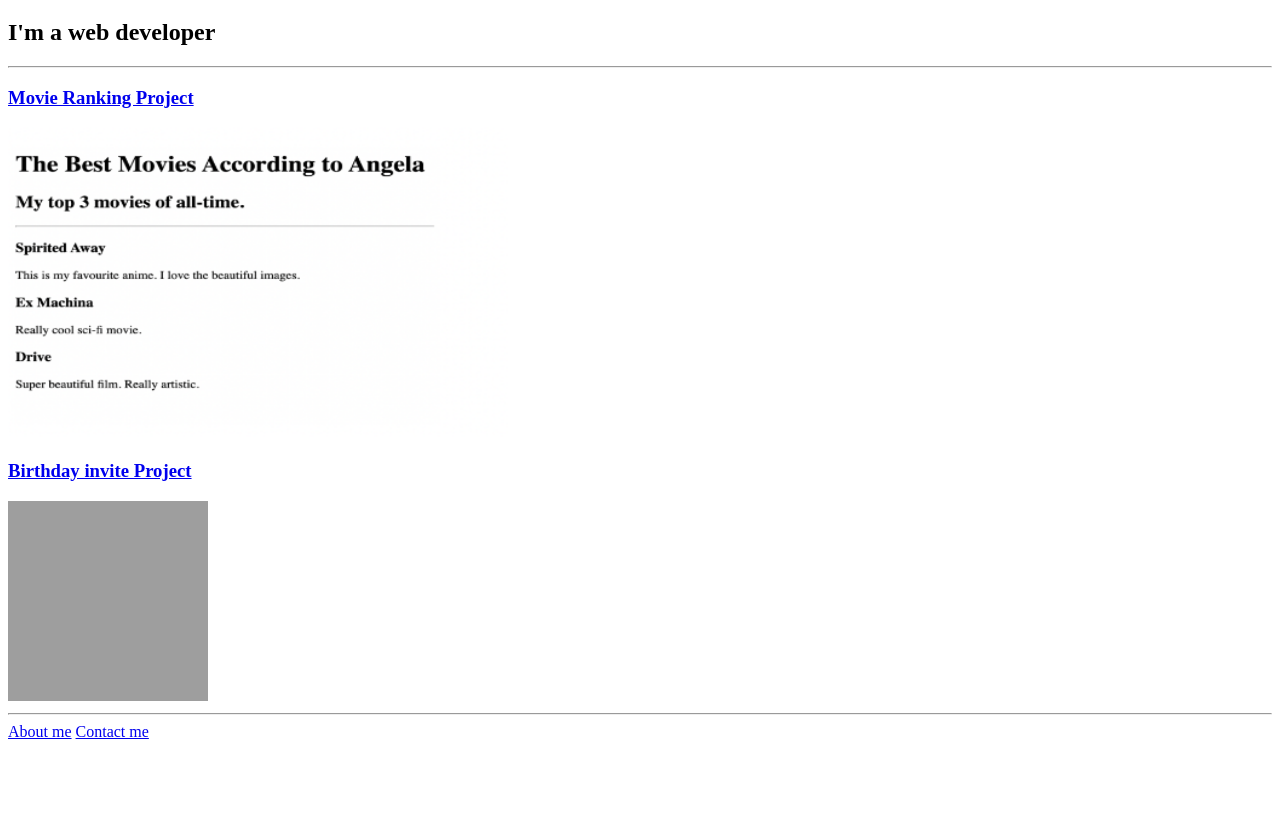
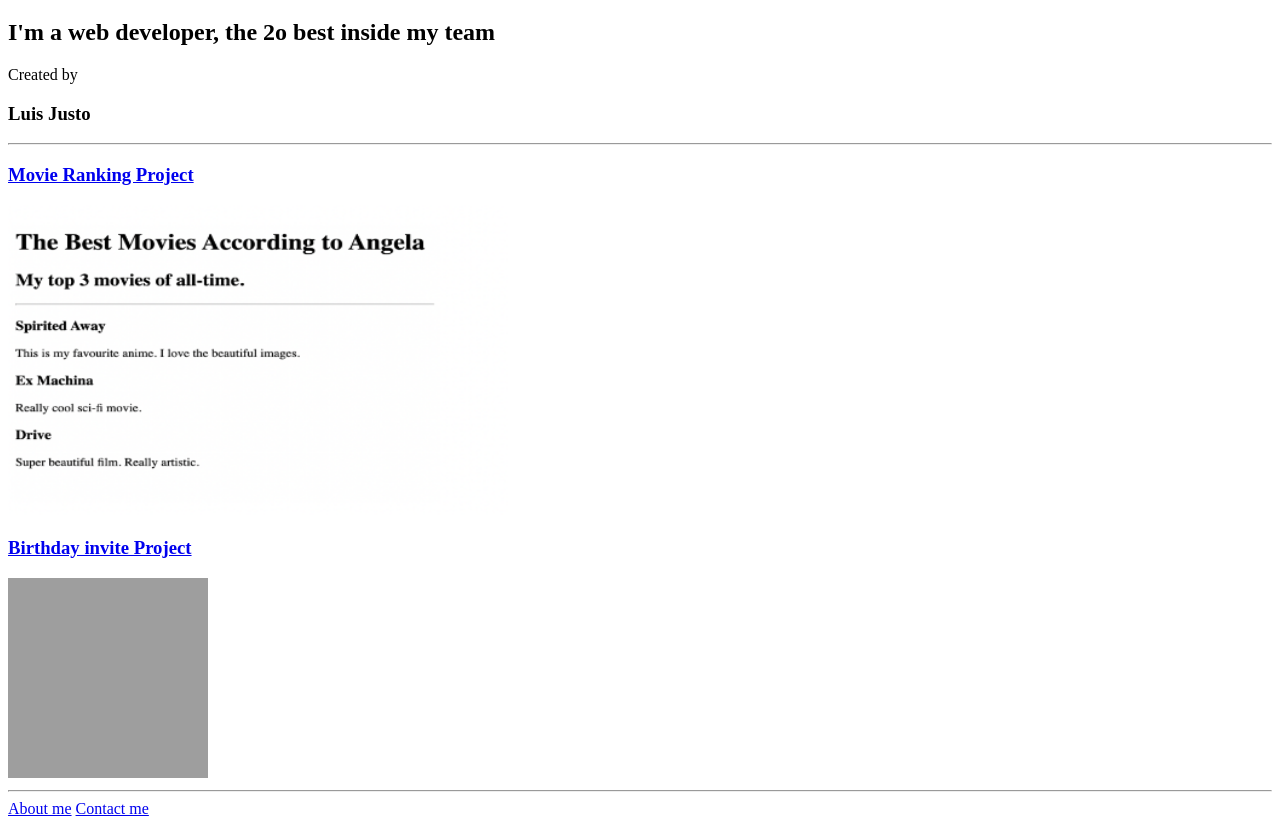
Before and after one commit to luisjuzzy/html-portfolio, a plain HTML site: page index.html in a window 1280 px wide. Shown: the part 61-887 px from the top of the page. Before the commit the page ends 810 px from the top, so only its background shows below. Drawn offline with Linux system fonts and the light colour scheme; grey boxes are pictures that could not be loaded.

Commit message:
Update index.html

```diff
--- a/index.html
+++ b/index.html
@@ -8,7 +8,8 @@
 </head>
 <body>
 <h1>My website list</h1>
-<h2>I'm a web developer</h2>
+<h2>I'm a web developer, the 2o best inside my team</h2>
+Created by <h3> Luis Justo</h3>
 <hr>
 <!-- TODO 2: Add Your previous projects' HTML into the public folder -->
 <h3><a href="./public/movie-ranking.html">Movie Ranking Project</a></h3>
```
